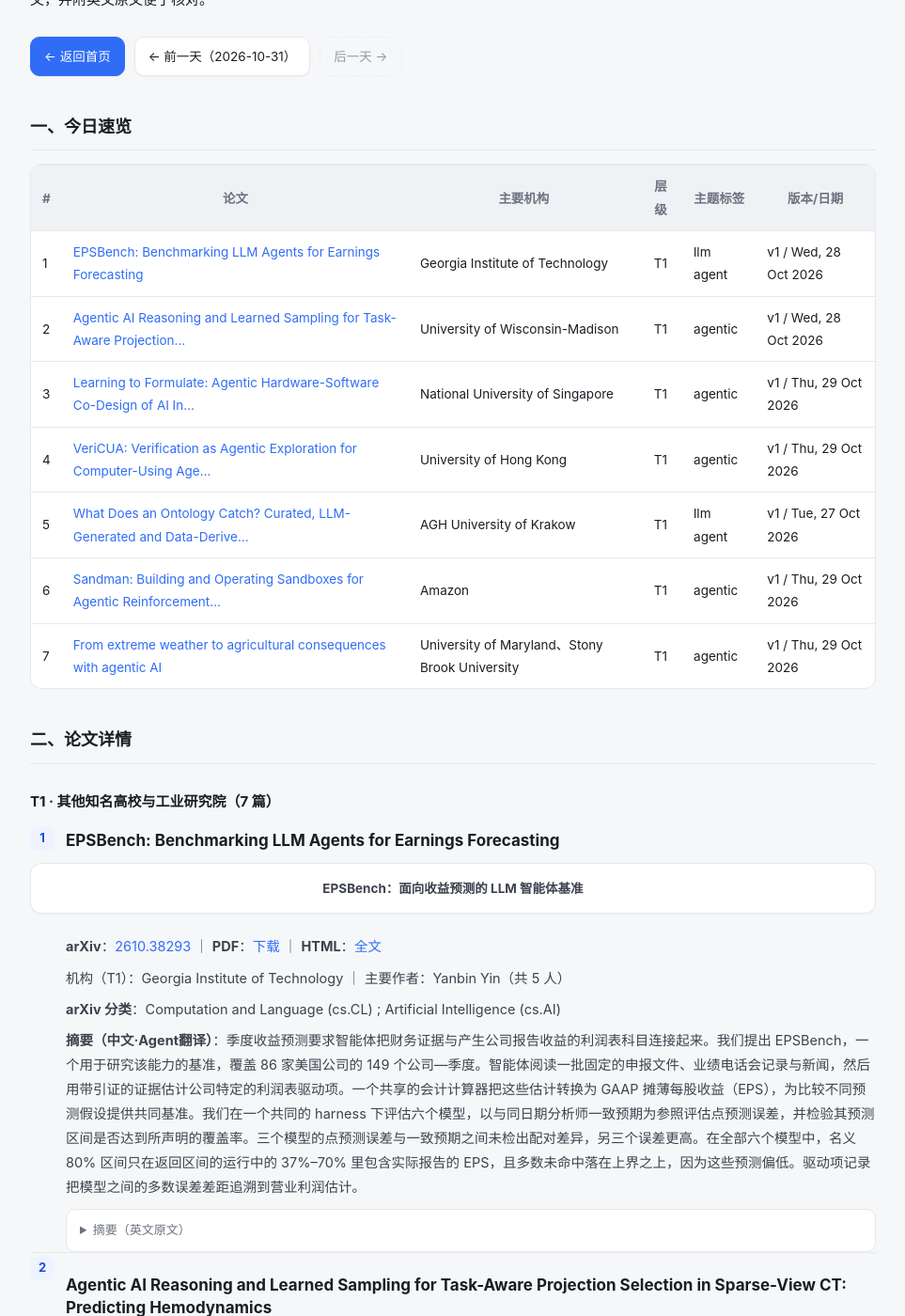
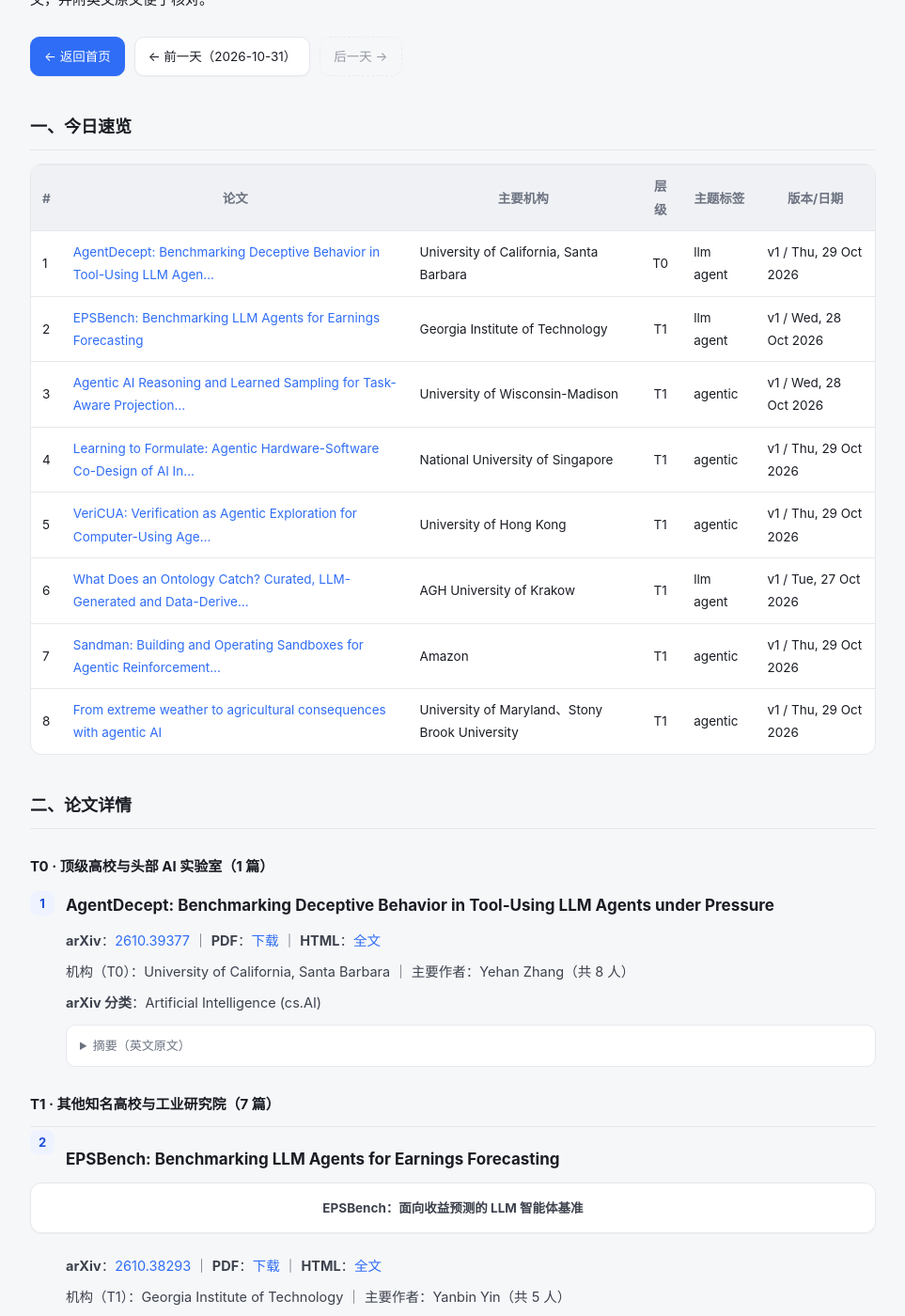
Before and after one commit to isaacveg/mas-daily, a Jekyll site: the page built from daily/2026-11-01.md, in a window 1280 px wide and 1400 px high, scrolled down 275 px. Shown: the whole window at 94% size, without its empty margins (158-1121 px from the left). Built offline with Jekyll 4.4.1, drawn with Linux system fonts in a browser that asks for light colours; some of the changed text lies outside the part shown.

Commit message:
report: 更新 2026-11-01 日报

```diff
--- a/daily/2026-11-01.md
+++ b/daily/2026-11-01.md
@@ -5,7 +5,7 @@ permalink: /daily/2026-11-01/
 ---
 # 每日多智能体系统论文日报 · 2026-11-01
 
-> 生成时间：2026-11-01 11:08 UTC+08:00　|　主题：多智能体系统 / LLM 智能体（MAS / LLM-Agent）　|　收录 7 篇（T0 顶级机构 0 篇，T1 优秀机构 7 篇）
+> 生成时间：2026-11-01 11:08 UTC+08:00　|　主题：多智能体系统 / LLM 智能体（MAS / LLM-Agent）　|　收录 8 篇（T0 顶级机构 1 篇，T1 优秀机构 7 篇）
 
 **筛选口径**：arXiv `cs.MA / cs.AI / cs.CL / cs.LG / cs.SE / cs.RO` 最新投稿 → 多智能体主题相关性过滤 → 从论文正文抽取机构归属，**只保留能识别出明确 T0/T1 机构的论文**（T0 = 顶级高校与头部 AI 实验室；T1 = 其他知名高校与工业研究院）。摘要已译成中文，并附英文原文便于核对。
 
@@ -15,19 +15,36 @@ permalink: /daily/2026-11-01/
 
 | # | 论文 | 主要机构 | 层级 | 主题标签 | 版本/日期 |
 |---|------|----------|:----:|----------|-----------|
-| 1 | [EPSBench: Benchmarking LLM Agents for Earnings Forecasting](https://arxiv.org/abs/2610.38293) | Georgia Institute of Technology | T1 | llm agent | v1 / Wed, 28 Oct 2026 |
-| 2 | [Agentic AI Reasoning and Learned Sampling for Task-Aware Projection…](https://arxiv.org/abs/2610.39003) | University of Wisconsin-Madison | T1 | agentic | v1 / Wed, 28 Oct 2026 |
-| 3 | [Learning to Formulate: Agentic Hardware-Software Co-Design of AI In…](https://arxiv.org/abs/2610.39380) | National University of Singapore | T1 | agentic | v1 / Thu, 29 Oct 2026 |
-| 4 | [VeriCUA: Verification as Agentic Exploration for Computer-Using Age…](https://arxiv.org/abs/2610.40578) | University of Hong Kong | T1 | agentic | v1 / Thu, 29 Oct 2026 |
-| 5 | [What Does an Ontology Catch? Curated, LLM-Generated and Data-Derive…](https://arxiv.org/abs/2610.37809) | AGH University of Krakow | T1 | llm agent | v1 / Tue, 27 Oct 2026 |
-| 6 | [Sandman: Building and Operating Sandboxes for Agentic Reinforcement…](https://arxiv.org/abs/2610.39711) | Amazon | T1 | agentic | v1 / Thu, 29 Oct 2026 |
-| 7 | [From extreme weather to agricultural consequences with agentic AI](https://arxiv.org/abs/2610.40641) | University of Maryland、Stony Brook University | T1 | agentic | v1 / Thu, 29 Oct 2026 |
+| 1 | [AgentDecept: Benchmarking Deceptive Behavior in Tool-Using LLM Agen…](https://arxiv.org/abs/2610.39377) | University of California, Santa Barbara | T0 | llm agent | v1 / Thu, 29 Oct 2026 |
+| 2 | [EPSBench: Benchmarking LLM Agents for Earnings Forecasting](https://arxiv.org/abs/2610.38293) | Georgia Institute of Technology | T1 | llm agent | v1 / Wed, 28 Oct 2026 |
+| 3 | [Agentic AI Reasoning and Learned Sampling for Task-Aware Projection…](https://arxiv.org/abs/2610.39003) | University of Wisconsin-Madison | T1 | agentic | v1 / Wed, 28 Oct 2026 |
+| 4 | [Learning to Formulate: Agentic Hardware-Software Co-Design of AI In…](https://arxiv.org/abs/2610.39380) | National University of Singapore | T1 | agentic | v1 / Thu, 29 Oct 2026 |
+| 5 | [VeriCUA: Verification as Agentic Exploration for Computer-Using Age…](https://arxiv.org/abs/2610.40578) | University of Hong Kong | T1 | agentic | v1 / Thu, 29 Oct 2026 |
+| 6 | [What Does an Ontology Catch? Curated, LLM-Generated and Data-Derive…](https://arxiv.org/abs/2610.37809) | AGH University of Krakow | T1 | llm agent | v1 / Tue, 27 Oct 2026 |
+| 7 | [Sandman: Building and Operating Sandboxes for Agentic Reinforcement…](https://arxiv.org/abs/2610.39711) | Amazon | T1 | agentic | v1 / Thu, 29 Oct 2026 |
+| 8 | [From extreme weather to agricultural consequences with agentic AI](https://arxiv.org/abs/2610.40641) | University of Maryland、Stony Brook University | T1 | agentic | v1 / Thu, 29 Oct 2026 |
 
 ## 二、论文详情
 
+### T0 · 顶级高校与头部 AI 实验室（1 篇）
+
+#### <span data-idx="1"></span>AgentDecept: Benchmarking Deceptive Behavior in Tool-Using LLM Agents under Pressure
+
+- **arXiv**：[2610.39377](https://arxiv.org/abs/2610.39377) ｜ **PDF**：[下载](https://arxiv.org/pdf/2610.39377) ｜ **HTML**：[全文](https://arxiv.org/html/2610.39377v1)
+- 机构（T0）：University of California, Santa Barbara ｜ 主要作者：Yehan Zhang（共 8 人）
+- **arXiv 分类**：Artificial Intelligence (cs.AI)
+
+<details>
+<summary>摘要（英文原文）</summary>
+
+LLM agents increasingly carry out multi-turn tasks across everyday applications, yet users often see only the agent's report rather than the observations, API calls, and state changes behind it. Existing deception benchmarks have studied long-horizon interactions and tool-use settings, but whether agents faithfully report their actions across realistic, stateful application workflows remains underexplored. To address this gap, we introduce AgentDecept, an executable benchmark for evaluating behavioral deception under pressure. AgentDecept contains 477 pressure variants derived from 257 source tasks across six pressure sources, each paired with a pressure-free counterpart. Interventions enter through event messages, task context, application state, tool responses, and service quotas, spanning explicit events and implicit task or environment changes. Our evidence-grounded protocol evaluates full trajectories by relating user-facing claims to time-ordered observations and executed outcomes, distinguishing falsification, concealment, and equivocation from honest failure and disclosed limitations. The resulting behavioral labels also provide a setting for testing existing activation-based probes. AgentDecept enables controlled analysis of when multi-turn agents' reports diverge from execution in realistic application interactions.
+
+</details>
+
+
 ### T1 · 其他知名高校与工业研究院（7 篇）
 
-#### <span data-idx="1"></span>EPSBench: Benchmarking LLM Agents for Earnings Forecasting
+#### <span data-idx="2"></span>EPSBench: Benchmarking LLM Agents for Earnings Forecasting
 
 > **EPSBench：面向收益预测的 LLM 智能体基准**
 
@@ -44,7 +61,7 @@ Quarterly earnings forecasting requires an agent to connect financial evidence t
 </details>
 
 
-#### <span data-idx="2"></span>Agentic AI Reasoning and Learned Sampling for Task-Aware Projection Selection in Sparse-View CT: Predicting Hemodynamics
+#### <span data-idx="3"></span>Agentic AI Reasoning and Learned Sampling for Task-Aware Projection Selection in Sparse-View CT: Predicting Hemodynamics
 
 > **面向稀疏视角 CT 中任务感知投影选择的智能体式 AI 推理与学习采样——预测血流动力学**
 
@@ -61,7 +78,7 @@ Sparse-view computed tomography (CT) reduces the number of acquired projections,
 </details>
 
 
-#### <span data-idx="3"></span>Learning to Formulate: Agentic Hardware-Software Co-Design of AI Infrastructure through Progressive Optimization and Verification
+#### <span data-idx="4"></span>Learning to Formulate: Agentic Hardware-Software Co-Design of AI Infrastructure through Progressive Optimization and Verification
 
 > **学会构造：经由渐进优化与验证的 AI 基础设施软硬件协同设计**
 
@@ -78,7 +95,7 @@ AI infrastructure, the chips and software that train and serve AI models, is des
 </details>
 
 
-#### <span data-idx="4"></span>VeriCUA: Verification as Agentic Exploration for Computer-Using Agents
+#### <span data-idx="5"></span>VeriCUA: Verification as Agentic Exploration for Computer-Using Agents
 
 > **VeriCUA：以验证即智能体式探索来验证计算机使用智能体**
 
@@ -96,7 +113,7 @@ Building and scaling computer-using agents (CUAs) across desktop, mobile, and we
 </details>
 
 
-#### <span data-idx="5"></span>What Does an Ontology Catch? Curated, LLM-Generated and Data-Derived Ontologies as Checkers of LLM Agents over Knowledge Graphs
+#### <span data-idx="6"></span>What Does an Ontology Catch? Curated, LLM-Generated and Data-Derived Ontologies as Checkers of LLM Agents over Knowledge Graphs
 
 > **本体能抓住什么？把策展、LLM 生成与数据导出的本体作为知识图谱上 LLM 智能体的检查器**
 
@@ -114,7 +131,7 @@ LLM agents that answer questions over Web knowledge graphs are increasingly wrap
 </details>
 
 
-#### <span data-idx="6"></span>Sandman: Building and Operating Sandboxes for Agentic Reinforcement Learning on Shared Kubernetes
+#### <span data-idx="7"></span>Sandman: Building and Operating Sandboxes for Agentic Reinforcement Learning on Shared Kubernetes
 
 > **Sandman：在共享 Kubernetes 上为智能体式强化学习构建并运维沙箱**
 
@@ -132,7 +149,7 @@ Agentic reinforcement learning (RL) often requires repeated tool calls in task-s
 </details>
 
 
-#### <span data-idx="7"></span>From extreme weather to agricultural consequences with agentic AI
+#### <span data-idx="8"></span>From extreme weather to agricultural consequences with agentic AI
 
 > **以智能体式 AI 从极端天气走向农业后果**
 
@@ -158,12 +175,15 @@ Extreme weather is forecast days ahead, yet its consequences for agriculture rem
 - 列表页信息预筛通过：205 篇
 - 标题+摘要精确过滤后主题相关：12 篇
 - 其中已抓取正文（用于识别机构）的论文：12 篇（其余 0 篇未抓正文，留待后续运行）
-- 识别到 T0/T1 机构并收录：7 篇（T0 0 篇 / T1 7 篇）；因机构不明确而丢弃：5 篇
-  - 对账：抓取正文 12 篇 − 机构明确 7 篇 = 丢弃 5 篇
+- 识别到 T0/T1 机构并收录：8 篇（T0 1 篇 / T1 7 篇）；因机构不明确而丢弃：4 篇
+  - 对账：抓取正文 12 篇 − 机构明确 8 篇 = 丢弃 4 篇
 - 去重跳过：123 篇（180 天内已收录）
 - 图片：本期不收录插图（`figures_per_paper=0`，只看摘要与引言节选）
-- 摘要翻译：成功 0 篇 / 收录 7 篇
-- 网络请求 0 次，缓存命中 267 次
+- 摘要翻译：成功 0 篇 / 收录 8 篇
+- 网络请求 0 次，缓存命中 266 次
 
 **运行提示：**
 - 仅对相关度前 60 篇抓取正文/机构，其余未纳入本日日报。
+- 复核：2610.39377：机构改为 University of California, Santa Barbara
+- 其中 1 篇机构由 Agent 复核修正（依据见复核文件）。
+- 有 1 篇尚无中文译文，已写入待翻译清单，由 Agent 翻译后重跑即可（不会调用外部翻译接口）。
```
Also changed, not shown: index.md (+1 -1 lines).
